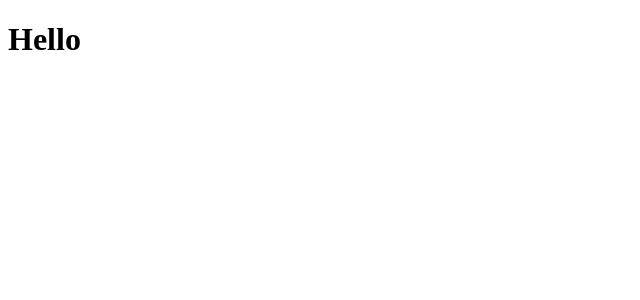
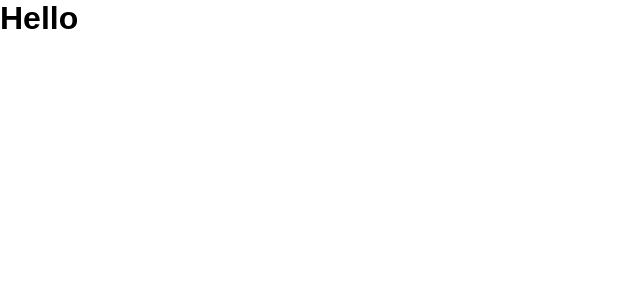
Before and after one commit to anderson-0/github-explorer, a React app: page / in a window 1280 px wide. Shown: the top 300 px of the page, without its empty margins (0-640 px from the left). Built offline with nearby package versions, Linux system fonts and the light colour scheme.

Commit message:
chore: included sass loader to process scss files

```diff
--- a/package.json
+++ b/package.json
@@ -20,7 +20,11 @@
     "@babel/preset-react": "^7.14.5",
     "babel-loader": "^8.2.2",
     "cross-env": "^7.0.3",
+    "css-loader": "^6.3.0",
     "html-webpack-plugin": "^5.3.2",
+    "node-sass": "^6.0.1",
+    "sass-loader": "^12.1.0",
+    "style-loader": "^3.3.0",
     "webpack": "^5.53.0",
     "webpack-cli": "^4.8.0",
     "webpack-dev-server": "^4.2.1"
--- a/src/App.jsx
+++ b/src/App.jsx
@@ -1,3 +1,5 @@
+import './styles/global.scss';
+
 export function App() {
     return <h1>Hello</h1>
 }
--- /dev/null
+++ b/src/styles/global.scss
@@ -0,0 +1,9 @@
+* {
+    margin: 0;
+    padding: 0;
+    box-sizing: border-box;
+}
+
+body {
+    font-family: Arial, Helvetica, sans-serif;
+}
--- a/webpack.config.js
+++ b/webpack.config.js
@@ -28,7 +28,12 @@ module.exports = {
                 test: /\.jsx$/,
                 exclude: /node_modules/,
                 use: 'babel-loader',
-            }
+            },
+            {
+                test: /\.scss$/,
+                exclude: /node_modules/,
+                use: ['style-loader', 'css-loader', 'sass-loader']
+            },
         ]
     }
 }
```
